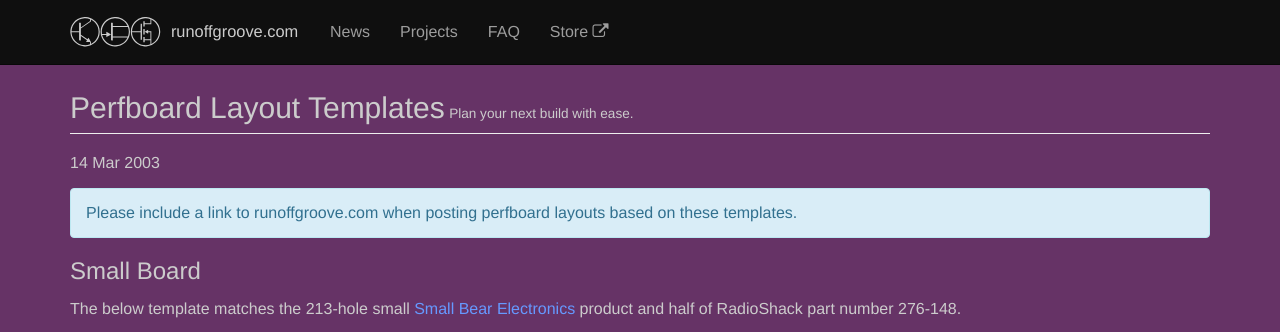
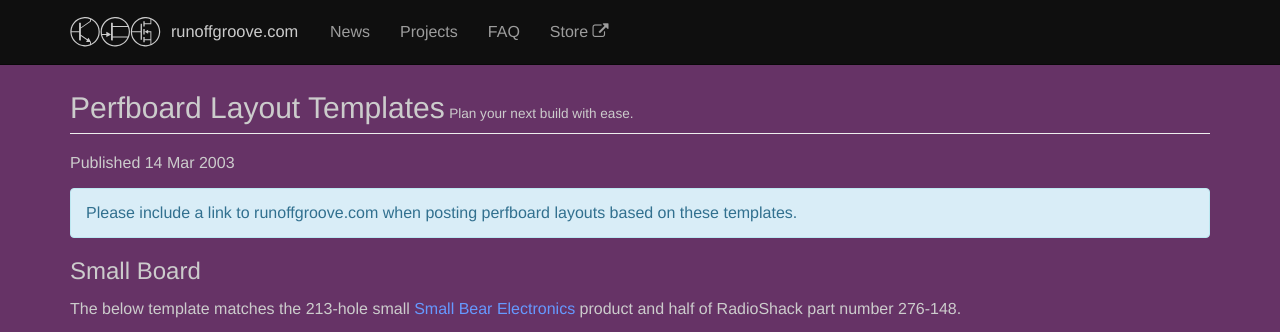
Before and after one commit to ethanhann/runoffgroove.com, a Jekyll site: the page built from _posts/projects/2003-03-14-perfboard-templates.html, in a window 1280 px wide and 900 px high. Shown: the top 332 px of the window. Built offline with Jekyll 4.4.1, drawn with Linux system fonts in a browser that asks for light colours; nearby versions of some CDN libraries; Markdown is read by kramdown in place of the engine named in the settings.

Commit message:
Only show date if it exists

```diff
--- a/_layouts/project.html
+++ b/_layouts/project.html
@@ -17,9 +17,11 @@ layout: page
     </div>
     {% endif %}
 
+    {% if page.date %}
     <p>
-        {{ page.date | date_to_string }}
+        Published {{ page.date | date_to_string }}
     </p>
+    {% endif %}
 
     <div class="project">
         {{ content }}
```
